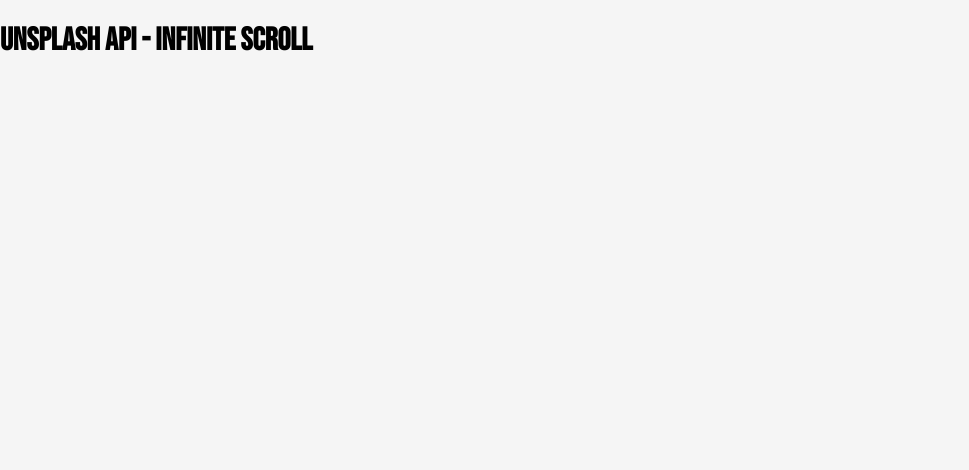
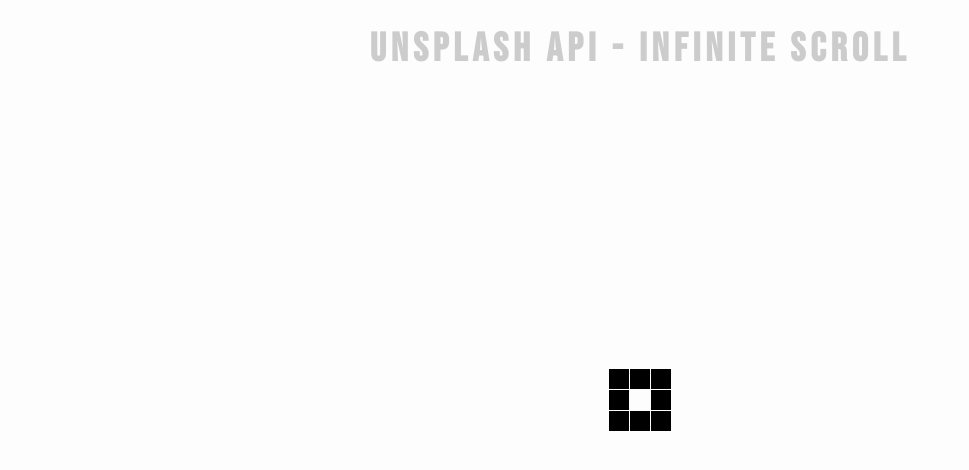
Before and after one commit to VincenzoDiMarco84/infinity-scroll, a plain HTML site: page index.html in a window 1280 px wide. Shown: the whole page, without its empty margins (0-969 px from the left). Drawn offline with Linux system fonts and the light colour scheme.

Commit message:
first commit

```diff
--- a/index.html
+++ b/index.html
@@ -10,6 +10,10 @@
   <body>
     <!-- Title -->
     <h1>Unsplash API - Infinite Scroll</h1>
+    <!-- Loader -->
+    <div class="loader" id="loader">
+      <img src="loader.svg" alt="Loading" />
+    </div>
     <!-- Script -->
     <script src="script.js"></script>
   </body>
--- a/style.css
+++ b/style.css
@@ -9,3 +9,28 @@ body {
   font-family: Bebas Neue, sans-serif;
   background: whitesmoke;
 }
+
+h1 {
+  text-align: center;
+  margin-top: 25px;
+  margin-bottom: 15px;
+  font-size: 40px;
+  letter-spacing: 5px;
+}
+
+/* Loader */
+.loader {
+  position: fixed;
+  top: 0;
+  bottom: 0;
+  left: 0;
+  right: 0;
+  background: rgba(255, 255, 255, 0.8);
+}
+
+.loader img {
+  position: fixed;
+  top: 50%;
+  left: 50%;
+  transform: translate(-50%, -50%);
+}
```
